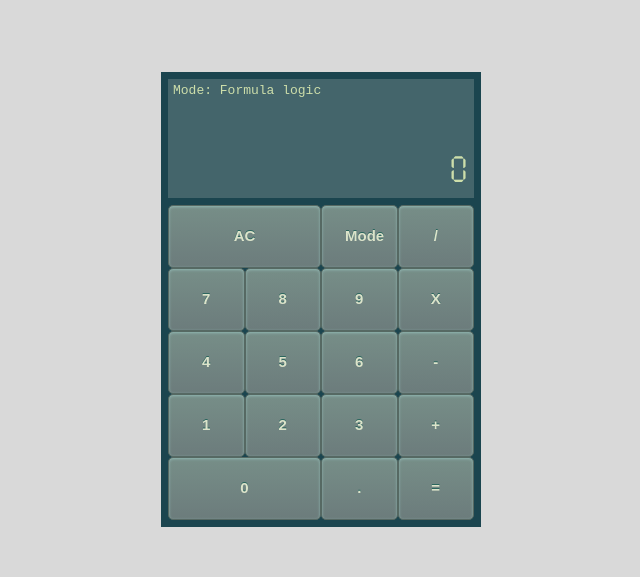
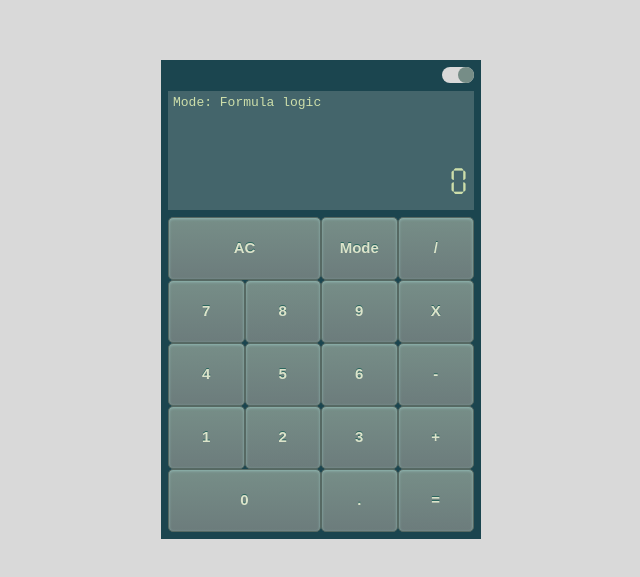
Before and after one commit to zoltangy/web-calculator, a React (Create React App) app: page / in a window 1280 px wide. Shown: the part 101-678 px from the top of the page, without its empty margins (319-959 px from the left). Built offline with nearby package versions, Linux system fonts and the light colour scheme.

Commit message:
Added ThemeSelector

```diff
--- a/src/App.js
+++ b/src/App.js
@@ -1,9 +1,10 @@
-import React, { useReducer } from "react";
+import React, { useReducer, useState } from "react";
 import styled, { ThemeProvider } from "styled-components";
 import { Normalize } from "styled-normalize";
 import { darkTheme, lightTheme } from "./Themes";
 import GlobalStyle from "./GlobalStyle";
 
+import ThemeSelector from "./components/ThemeSelector.js";
 import Display from "./components/Display";
 import Button from "./components/Button";
 import math from "mathjs-expression-parser";
@@ -12,6 +13,7 @@ const StyledApp = styled.div`
   height: 100vh;
   width: 100vw;
   display: flex;
+  flex-direction: column;
   justify-content: center;
   align-items: center;
 `;
@@ -27,10 +29,15 @@ const Calculator = styled.div`
 
 function App() {
   const [state, dispatch] = useReducer(reducer, init());
+  const [themeToggle, setTheme] = useState(true);
 
   return (
     <StyledApp>
-      <ThemeProvider theme={lightTheme}>
+      <ThemeProvider theme={themeToggle ? lightTheme : darkTheme}>
+        <ThemeSelector
+          checked={themeToggle}
+          handleToggle={() => setTheme(!themeToggle)}
+        />
         <Calculator>
           <Normalize />
           <GlobalStyle />
--- a/src/components/Button.js
+++ b/src/components/Button.js
@@ -24,7 +24,6 @@ const StyledButton = styled.button`
   font-family: Arial;
   font-size: 15px;
   font-weight: bold;
-  padding: 11px 23px;
   text-decoration: none;
   text-shadow: 0px -1px 0px ${props => props.theme.buttonTextShadow};
   &:hover {
--- /dev/null
+++ b/src/components/ThemeSelector.js
@@ -0,0 +1,58 @@
+import React from "react";
+import styled from "styled-components";
+
+const Wrapper = styled.div`
+  height: 1.5rem;
+  padding: 7px 7px 0 0;
+  width: 320px;
+  display: flex;
+  justify-content: flex-end;
+  align-items: center;
+  background-color: ${props => props.theme.border};
+`;
+
+const StyledCheckBox = styled.input.attrs({ type: "checkbox" })`
+  position: relative;
+  appearance: none;
+  width: 2rem;
+  height: calc(2rem / 2);
+  background-color: ${props => props.theme.bg};
+  border-radius: calc(2rem / 2);
+  border-color: ${props => props.theme.border};
+  outline: none;
+  transition: background 450ms ease;
+
+  &:before,
+  &:after {
+    position: absolute;
+    display: block;
+    content: "";
+    border-radius: 100%;
+    transition: background 450ms ease, transform 450ms ease;
+  }
+
+  &:before {
+    width: calc(2rem / 2);
+    height: calc(2rem / 2);
+    background-color: ${props => props.theme.buttonBg1};
+  }
+  &:checked:before {
+    background-color: ${props => props.theme.buttonBg1};
+    transform: translateX(100%);
+  }
+`;
+
+const ThemeSelector = props => {
+  return (
+    <Wrapper>
+      <StyledCheckBox
+        onChange={() => {
+          props.handleToggle();
+        }}
+        checked={props.checked}
+      />
+    </Wrapper>
+  );
+};
+
+export default ThemeSelector;
```
